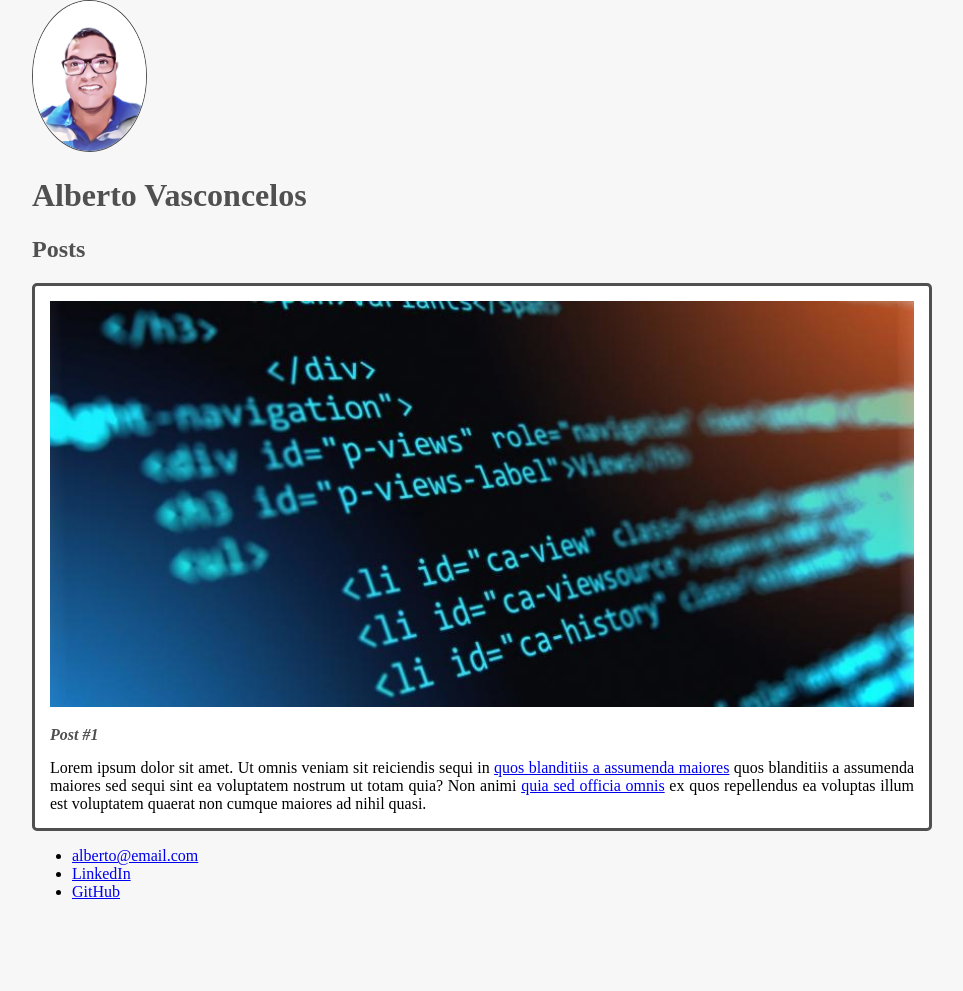
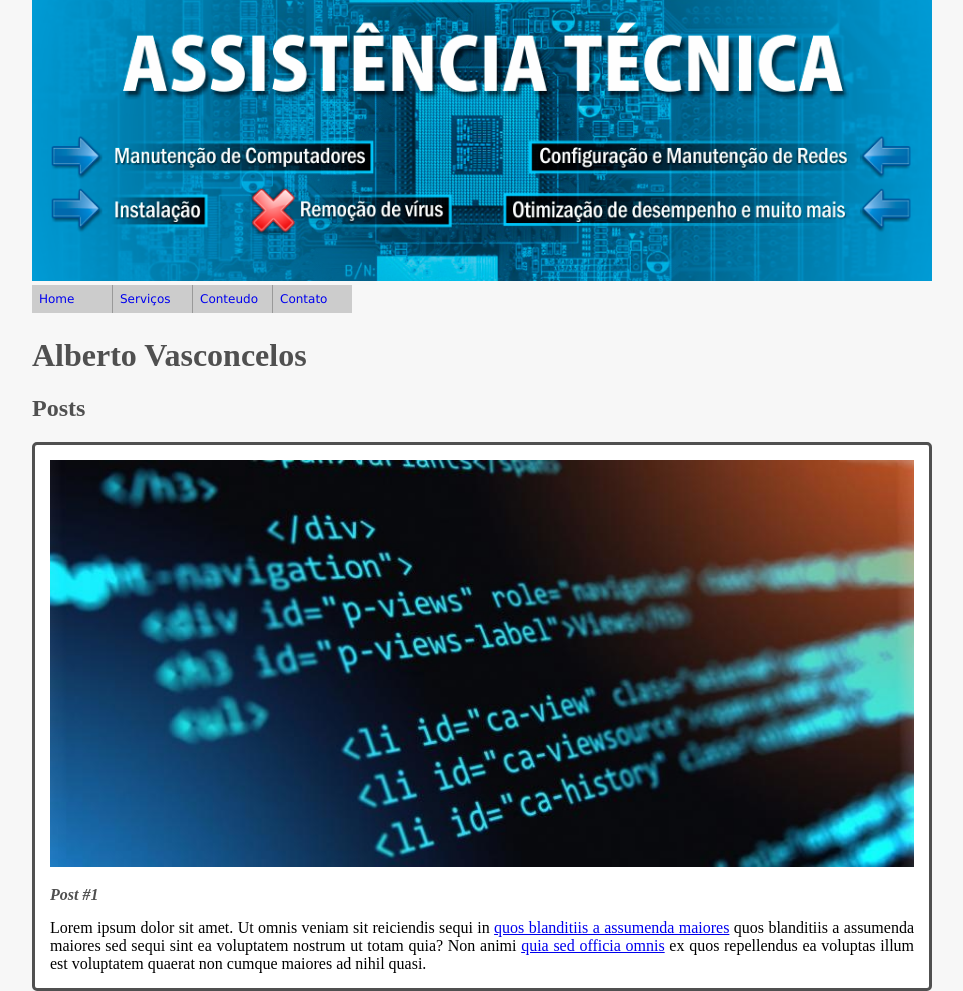
Before and after one commit to albertovasconcelos/site-pessoal, a plain HTML site: page index.html in a window 1280 px wide. Shown: the top 991 px of the page, without its empty margins (158-1121 px from the left). Before the commit the page ends 917 px from the top, so only its background shows below. Drawn offline with Linux system fonts and the light colour scheme.

Commit message:
Terceiro Commit

```diff
--- a/index.html
+++ b/index.html
@@ -9,7 +9,23 @@
 </head>
 <body>
     <header>
-            <img src="albertovasconcelos.jpg" alt="Imagem header" class="photo">
+            <img src="banner.jpg" alt="Imagem banner" class="banner">
+            <ul class="menu">
+                <li class="btnesquerdo"><a href="../posicionamento/p3.html">Home</a></li>
+                <li><a href="#">Serviços</a>
+                <ul>
+                    <li><a href="#">Criação de Sites</a></li>
+                    <li><a href="#">Arte Visual</a></li>
+                </ul>
+                    </li>
+                    <li><a href="#">Conteudo</a>
+                <ul>
+                    <li><a href="#">HTML</a></li>
+                    <li><a href="#">CSS</a></li>
+                    <li><a href="#">XML</a></li>
+                </ul>
+                    <li><a href="#">Contato</a></li>
+            </ul>
         <h1 id="title">Alberto Vasconcelos</h1>
     </header>
     <section>
@@ -26,7 +42,7 @@
             </p>
         </article>
     </section>
-    <footer>
+    <footer class="footer">
         <ul class="contatcs_list">
             <li>
                 <a href="mailto:alberto@email.com" target="_blank">alberto@email.com</a>
--- a/style.css
+++ b/style.css
@@ -1,16 +1,63 @@
-body {
+* {
+    box-sizing: border-box;
+}
+
+  body {
     background: #f7f7f7;
     max-width: 900px;
     margin: auto;
 }
 
-.photo {
-    border: 1px solid #505050;
-    border-radius: 50%;
-    max-width:200px;
-    max-height:150px;
+.banner {
+    width: 100%;
+}
+
+.menu {
+    margin: 0;
+    padding: 0;
     width: auto;
-    height: auto;
+    height: 30px;
+}
+
+.menu ul{
+    list-style: none;
+}
+
+.menu li{
+    width: 80px;
+    padding:0px;
+    margin: 0;
+    position: relative;
+    display: inline;
+    float: left;
+    border-left: #999999 thin solid;
+}
+
+.menu li ul{
+    display: none;
+    padding: 0;
+    margin: 0;
+    position: absolute;
+    top: 35px;
+    left: 0;
+    }
+
+.menu a{
+    display: block;
+    text-decoration: none;
+    padding: 7px;
+    background-color: #CCCCCC;
+    font-family:Verdana, Arial, Helvetica, sans-serif;
+    font-size: 12px;
+    font-weight: 400;
+}
+
+.menu li:hover ul, li.over ul{
+    display: block;
+}
+
+.menu li.btnesquerdo{
+    border: none;
 }
 
 #title, .subtitle, .post_title {
@@ -51,3 +98,10 @@ body {
 .contatcs_list li a {
     text-decoration: nome;
 }
+
+.footer {
+    background-color: black;
+    color: #ffff;
+    text-align: left;
+    padding: 10px;
+}
```
Also changed, not shown: albertovasconcelos.jpg (deleted), banner.jpg (added).
